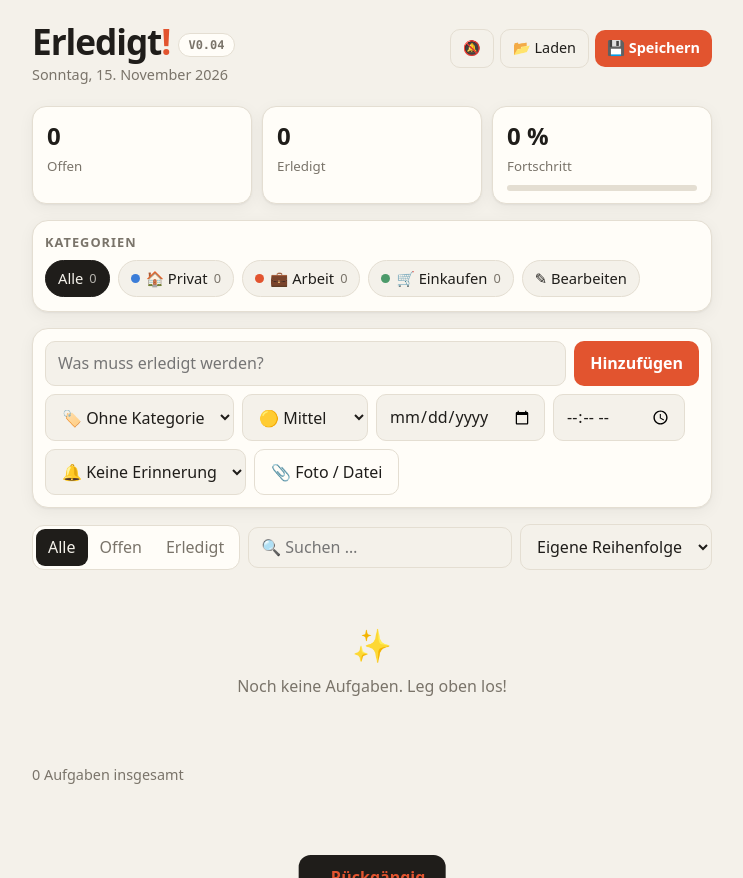
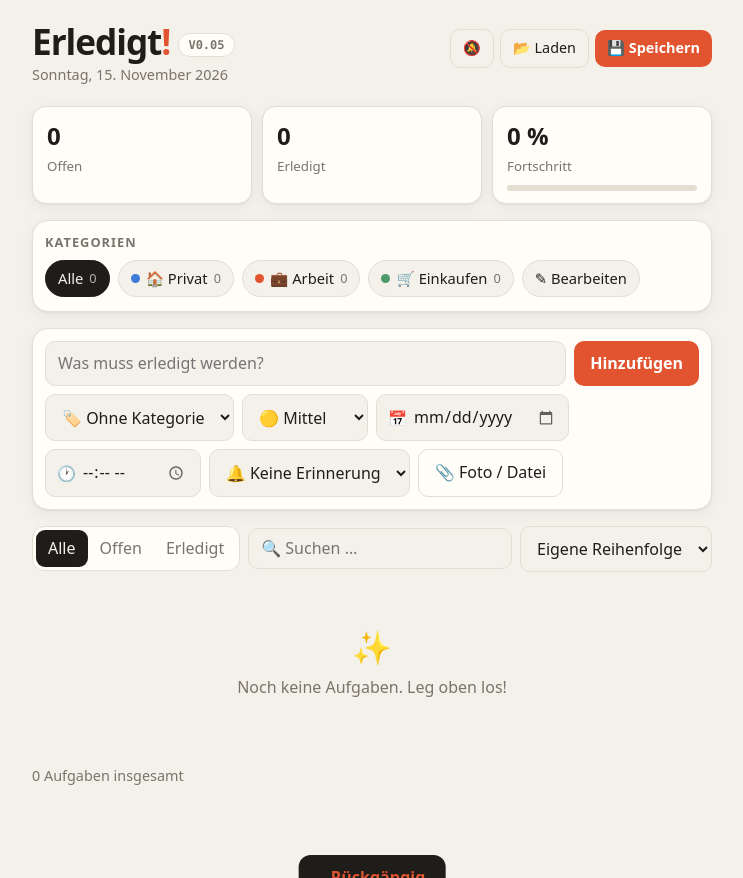
Before and after one commit to dokangok-lab/Helpy, a plain HTML site: page index.html in a window 1280 px wide. Shown: the whole page, without its empty margins (268-1011 px from the left). Drawn offline with Linux system fonts and the light colour scheme.

Commit message:
Add files via upload

```diff
--- a/index.html
+++ b/index.html
@@ -16,6 +16,7 @@
     --hoch: #e2542f; --mittel: #e0a526; --niedrig: #4c9a6a;
     --shadow: 0 1px 2px rgba(0,0,0,.05), 0 4px 16px rgba(0,0,0,.05);
   }
+  :root { color-scheme: light dark; }
   @media (prefers-color-scheme: dark) {
     :root { --bg: #161513; --card: #211f1c; --ink: #f1ece3; --muted: #9b948a; --line: #34312c; --shadow: 0 1px 2px rgba(0,0,0,.3); }
   }
@@ -52,6 +53,19 @@
   input[type=text], input[type=date], input[type=time], select {
     background: var(--bg); border: 1px solid var(--line); border-radius: 10px; padding: 10px 12px; min-width: 0;
   }
+  /* Datum & Uhrzeit: auf iOS eigene Farben erzwingen, damit sie im Dunkelmodus lesbar bleiben */
+  input[type=date], input[type=time] {
+    -webkit-appearance: none; appearance: none; color: var(--ink); background: var(--bg);
+    min-height: 44px; min-width: 120px; text-align: left; -webkit-text-fill-color: var(--ink);
+  }
+  input[type=date]::-webkit-date-and-time-value, input[type=time]::-webkit-date-and-time-value { text-align: left; min-height: 1.4em; }
+  input[type=date]::-webkit-calendar-picker-indicator, input[type=time]::-webkit-calendar-picker-indicator { opacity: .6; }
+  @media (prefers-color-scheme: dark) {
+    input[type=date]::-webkit-calendar-picker-indicator, input[type=time]::-webkit-calendar-picker-indicator { filter: invert(1); }
+  }
+  .feld { position: relative; display: inline-flex; align-items: center; }
+  .feld > span { position: absolute; left: 12px; pointer-events: none; font-size: .95rem; }
+  .feld > input { padding-left: 36px; }
   input:focus, select:focus, button:focus-visible { outline: 2px solid var(--accent); outline-offset: 1px; }
   .btn { border: 0; border-radius: 10px; padding: 10px 16px; cursor: pointer; background: var(--accent); color: var(--accent-ink); font-weight: 600; }
   .btn.leise { background: transparent; color: var(--ink); border: 1px solid var(--line); font-weight: 500; }
@@ -219,8 +233,8 @@
         <option value="mittel" selected>🟡 Mittel</option>
         <option value="hoch">🔴 Hoch</option>
       </select>
-      <input type="date" id="faellig" aria-label="Fällig am">
-      <input type="time" id="zeit" aria-label="Uhrzeit">
+      <label class="feld" title="Datum"><span>📅</span><input type="date" id="faellig" aria-label="Fällig am"></label>
+      <label class="feld" title="Uhrzeit"><span>🕐</span><input type="time" id="zeit" aria-label="Uhrzeit"></label>
       <select id="erinnerung" aria-label="Erinnerung">
         <option value="">🔔 Keine Erinnerung</option>
         <option value="0">🔔 Zur Uhrzeit</option>
@@ -311,8 +325,9 @@
   const hatErinnerung = t => t.erinnerung !== null && t.erinnerung !== undefined && t.erinnerung !== '';
 
   // ============ Versionen (V0.01-Schritte) ============
-  const APP_VERSION = 'V0.04';
+  const APP_VERSION = 'V0.05';
   const APP_VERLAUF = [
+    ['V0.05', 'Datum & Uhrzeit im Dunkelmodus gut lesbar'],
     ['V0.04', 'Fotos & Dateien anhängen, Kategorie-Bereich, Bearbeiten-Fenster'],
     ['V0.03', 'Uhrzeit, Erinnerungen als Mitteilung, Kalendereintrag, als App installierbar'],
     ['V0.02', 'Speichern & Laden als Datei, Versionsverfolgung'],
--- a/sw.js
+++ b/sw.js
@@ -1,5 +1,5 @@
 // Service Worker für „Erledigt!“: Mitteilungen + offline nutzbar
-const CACHE = 'erledigt-v0.04';
+const CACHE = 'erledigt-v0.05';
 const DATEIEN = ['./', './index.html', './manifest.json', './icon-192.png', './icon-512.png'];
 
 self.addEventListener('install', e => {
```
